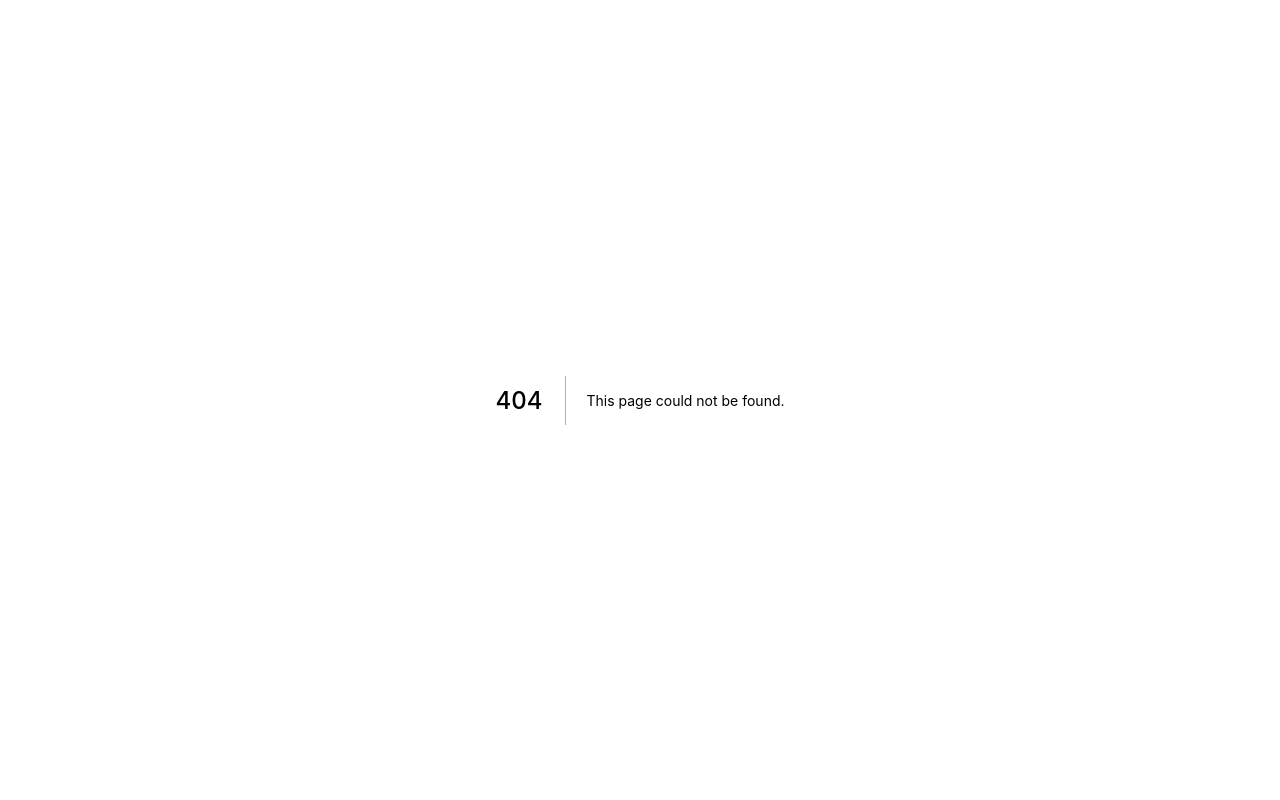
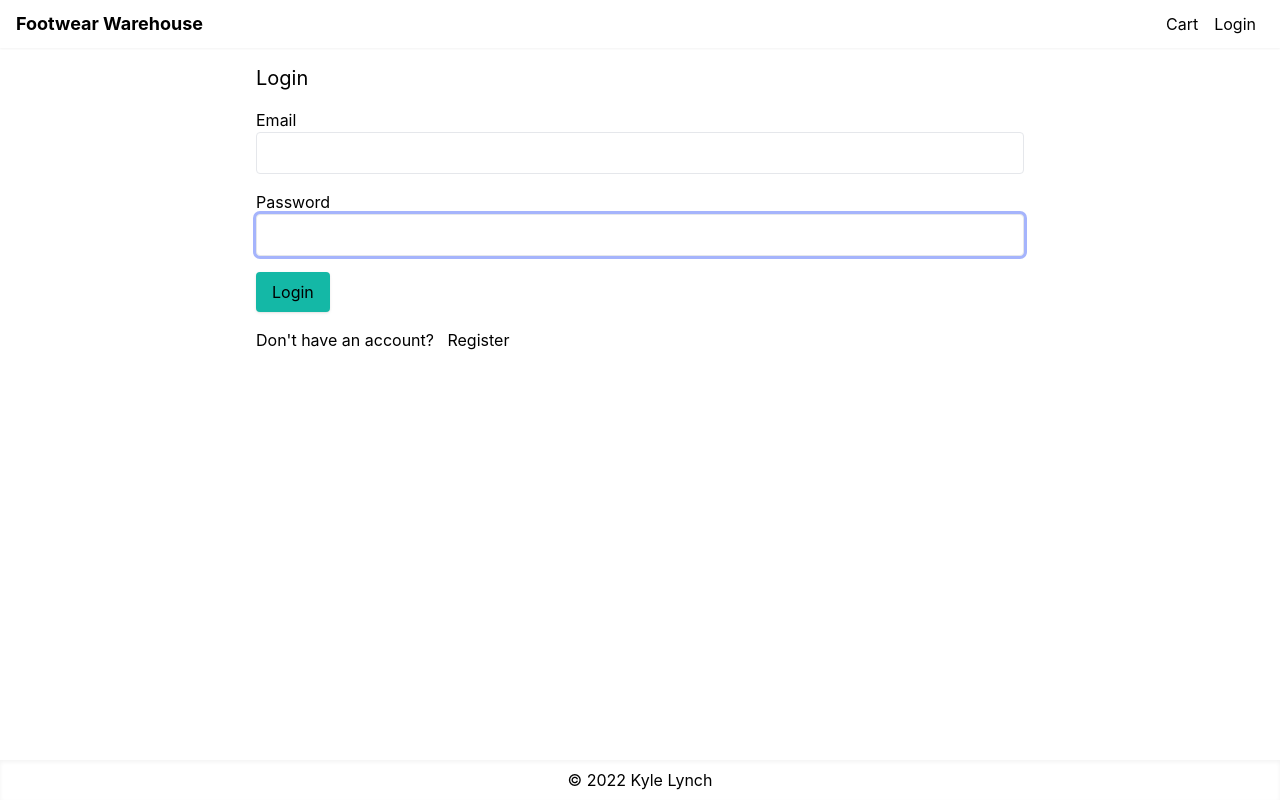
Before and after one commit to KyleKnolleLynch/footwear_warehouse, a Next.js app: page /login in a window 1280 px wide. Before the commit this address had no page. Built offline with nearby package versions, Linux system fonts and the light colour scheme.

Commit message:
login page, react-hook-form login form with register and errors formState

```diff
--- a/components/Header.jsx
+++ b/components/Header.jsx
@@ -8,7 +8,7 @@
 
   useEffect(() => {
     setCartItemsQty(cart.cartItems.reduce((acc, cur) => acc + cur.qty, 0))
-  }, [])
+  }, [cart.cartItems])
 
   return (
     <header>
--- a/package.json
+++ b/package.json
@@ -10,7 +10,8 @@
     "js-cookie": "^3.0.1",
     "next": "latest",
     "react": "18.1.0",
-    "react-dom": "18.1.0"
+    "react-dom": "18.1.0",
+    "react-hook-form": "^7.33.1"
   },
   "devDependencies": {
     "autoprefixer": "^10.4.7",
--- a/pages/cart.jsx
+++ b/pages/cart.jsx
@@ -89,7 +89,7 @@
               <li>
                 <button
                   className='btn-primary w-full'
-                  onClick={() => router.push('/shipping')}
+                  onClick={() => router.push('login?redirect=/shipping')}
                 >
                   Check Out
                 </button>
--- /dev/null
+++ b/pages/login.jsx
@@ -0,0 +1,72 @@
+import Link from 'next/link'
+import { useForm } from 'react-hook-form'
+import { Layout } from '../components'
+
+const Login = () => {
+  const {
+    handleSubmit,
+    register,
+    formState: { errors },
+  } = useForm()
+
+  const submitHandler = ({ email, password }) => {
+
+  }
+
+  return (
+    <Layout title='Login'>
+      <form
+        className='max-w-screen-md mx-auto'
+        onSubmit={handleSubmit(submitHandler)}
+      >
+        <h1 className='mb-4 text-xl'>Login</h1>
+        <div className='mb-4'>
+          <label htmlFor='email'>Email</label>
+          <input
+            type='email'
+            id='email'
+            className='w-full'
+            autoFocus
+            {...register('email', {
+              required: 'Please enter email',
+              pattern: {
+                value: /^[a-zA-Z0-9_.+-]+@[a-zA-Z0-9-]+.[a-zA-Z0-9-.]+$/i,
+                message: 'Please enter valid email',
+              },
+            })}
+          />
+          {errors.email && (
+            <div className='text-red-500'>{errors.email.message}</div>
+          )}
+        </div>
+        <div className='mb-4'>
+          <label htmlFor='password'>Password</label>
+          <input
+            type='password'
+            id='password'
+            className='w-full'
+            autoFocus
+            {...register('password', {
+              required: 'Please enter password',
+              minLength: {
+                value: 6,
+                message: 'Password must be longer than 5 characters',
+              },
+            })}
+          />
+          {errors.password && (
+            <div className='text-red-500'>{errors.password.message}</div>
+          )}
+        </div>
+        <div className='mb-4'>
+          <button className='btn-primary'>Login</button>
+        </div>
+        <div className='mb-4'>
+          Don't have an account? &nbsp; <Link href='register'>Register</Link>
+        </div>
+      </form>
+    </Layout>
+  )
+}
+
+export default Login
--- a/styles/globals.css
+++ b/styles/globals.css
@@ -41,3 +41,9 @@
 .btn-primary {
   @apply rounded bg-teal-500 py-2 px-4 shadow outline-none hover:bg-teal-400 active:bg-teal-300;
 }
+
+input,
+select,
+textarea {
+  @apply rounded border p-2 outline-none ring-indigo-300 focus:ring
+}
```
Also changed, not shown: pages/index.jsx (renamed from pages/index.js), 2 other files (tests, documents, lock files or other folders).
